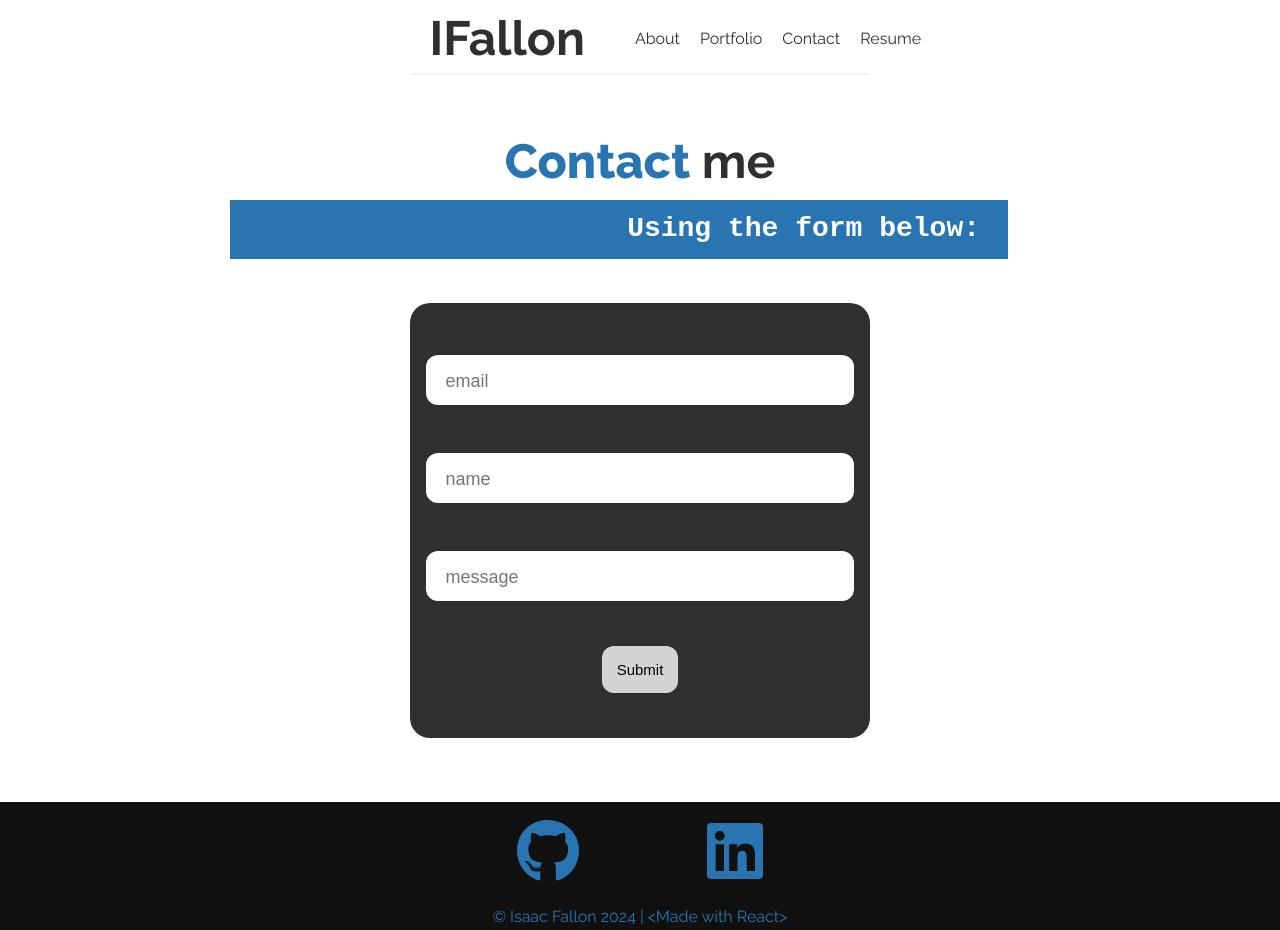
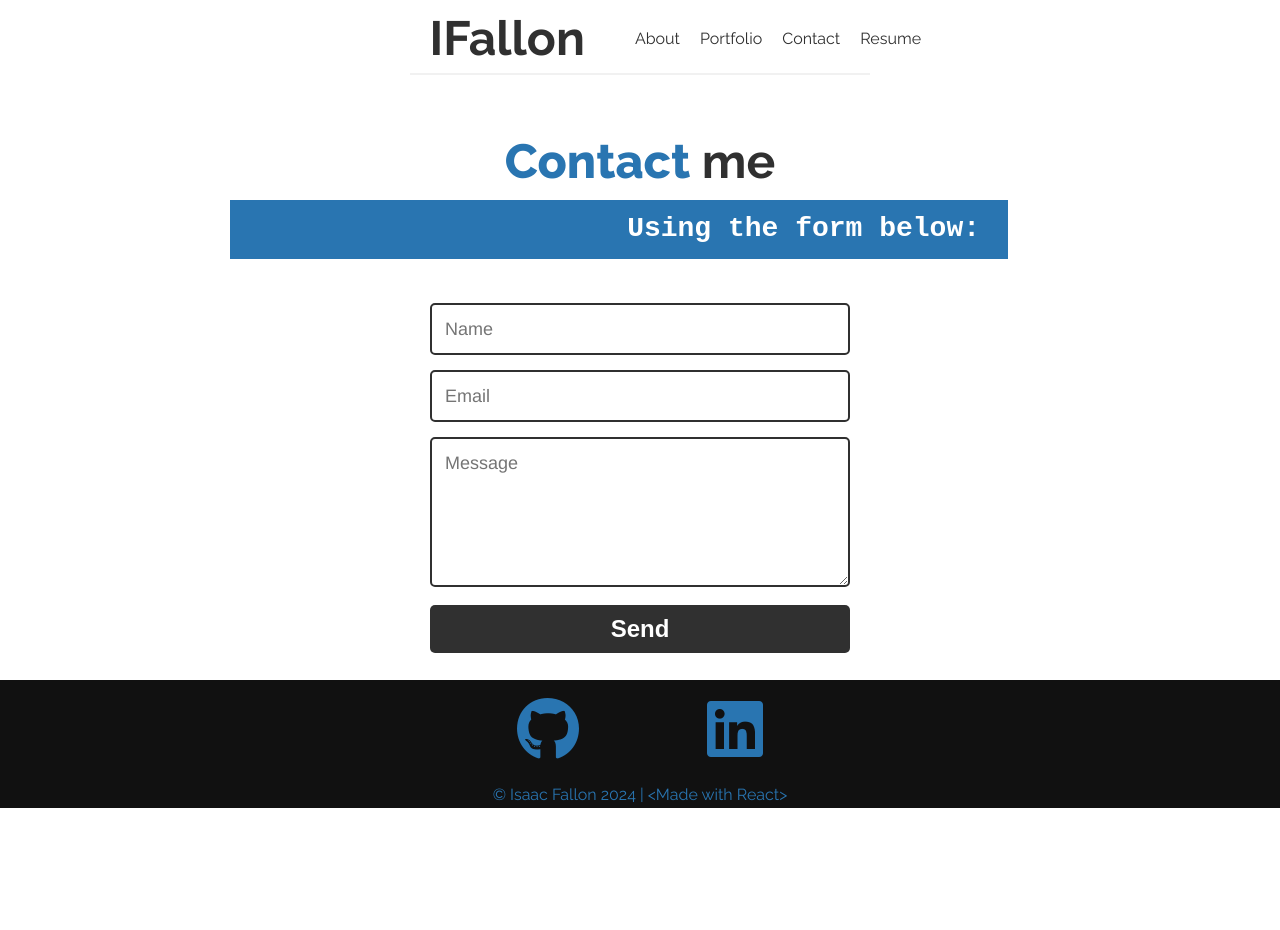
Before and after one commit to isaacfallon/Personal-React-Portfolio, a React (Vite) app: page /Contact in a window 1280 px wide. After the commit the page ends 808 px from the top, so only its background shows below. Built offline with nearby package versions, Linux system fonts and the light colour scheme.

Commit message:
Updated contact form to work with email submission

```diff
--- a/package.json
+++ b/package.json
@@ -11,6 +11,7 @@
     "preview": "vite preview"
   },
   "dependencies": {
+    "@emailjs/browser": "^3.4.0",
     "bootstrap": "^5.2.3",
     "hamburger-react": "^2.5.1",
     "react": "^18.2.0",
--- a/src/App.css
+++ b/src/App.css
@@ -227,6 +227,58 @@ header {
 
 /* ----------Contact styles---------- */
 
+form {
+    max-width: 420px;
+    margin: 0 auto;
+}
+
+.feedback-input {
+    /* color: white; */
+    font-family: Helvetica, Arial, sans-serif;
+    font-weight: 500;
+    font-size: 18px;
+    border-radius: 5px;
+    line-height: 22px;
+    background-color: transparent;
+    border: 2px solid var(--clr-dark);
+    transition: all 0.3s;
+    padding: 13px;
+    margin-bottom: 15px;
+    width: 100%;
+    box-sizing: border-box;
+    outline: 0;
+}
+
+.feedback-input:focus {
+    border: 2px solid var(--clr-accent)
+}
+
+textarea {
+    height: 150px;
+    line-height: 150%;
+    resize: vertical;
+}
+
+[type="submit"] {
+    font-family: 'Montserrat', Arial, Helvetica, sans-serif;
+    width: 100%;
+    background: var(--clr-dark);
+    border-radius: 5px;
+    border: 0;
+    cursor: pointer;
+    color: white;
+    font-size: 24px;
+    padding-top: 10px;
+    padding-bottom: 10px;
+    transition: all 0.3s;
+    margin-top: -4px;
+    font-weight: 700;
+}
+
+[type="submit"]:hover {
+    background: var(--clr-accent);
+}
+
 .contactHeaderContainer {
     text-align: center;
     padding: 1em;
@@ -427,6 +479,7 @@ button:hover {
         width: 60%;
         margin-bottom: 4em;
     }
+
     .navLink:hover {
         color: var(--clr-accent);
     }
--- a/src/pages/Contact.jsx
+++ b/src/pages/Contact.jsx
@@ -1,84 +1,120 @@
 import { validateEmail } from '../../utils';
 import { useState } from 'react';
+import emailjs from '@emailjs/browser';
+import React, { useRef } from 'react';
 
 export default function Contact() {
 
-  const [userName, setUserName] = useState('');
-  const [email, setEmail] = useState('');
-  const [message, setMessage] = useState('');
+  // const [userName, setUserName] = useState('');
+  // const [email, setEmail] = useState('');
+  // const [message, setMessage] = useState('');
 
-  const [errorMessage, setErrorMessage] = useState('');
+  // const [errorMessage, setErrorMessage] = useState('');
 
-  const handleInputChange = (e) => {
+  // const handleInputChange = (e) => {
 
-    const { target } = e;
-    const inputType = target.name;
-    const inputValue = target.value;
+  //   const { target } = e;
+  //   const inputType = target.name;
+  //   const inputValue = target.value;
 
-    if (inputType === 'email') {
-      setEmail(inputValue);
-    } else if (inputType === 'userName') {
-      setUserName(inputValue);
-    } else {
-      setMessage(inputValue)
-    }
-  };
+  //   if (inputType === 'email') {
+  //     setEmail(inputValue);
+  //   } else if (inputType === 'userName') {
+  //     setUserName(inputValue);
+  //   } else {
+  //     setMessage(inputValue)
+  //   }
+  // };
 
-  const handleFormSubmit = (e) => {
+  // const handleFormSubmit = (e) => {
+  //   e.preventDefault();
+
+  //   if (!validateEmail(email)) {
+  //     setErrorMessage('Email is invalid');
+  //     return;
+  //   }
+  //   setUserName('');
+  //   setEmail('');
+  //   setMessage('');
+  // };
+
+  const form = useRef();
+
+  const sendEmail = (e) => {
     e.preventDefault();
 
-    if (!validateEmail(email)) {
-      setErrorMessage('Email is invalid');
-      return;
-    }
-    setUserName('');
-    setEmail('');
-    setMessage('');
+    emailjs
+      .sendForm('service_hbmo53g', 'template_h2drr1c', form.current, {
+        publicKey: 'LqXHNdzPFN42y_9KU',
+      })
+      .then(
+        () => {
+          console.log('SUCCESS!');
+          e.target.reset();
+        },
+        (error) => {
+          console.log('FAILED...', error.text);
+        },
+      );
   };
 
   return (
     <>
+
       <div className="contactHeaderContainer">
         <h2><strong>Contact</strong> me</h2>
         <h3 className="sectionSubtitle sectionSubtitlePortfolio">Using the form below:</h3>
       </div>
 
-      <form className="form" onSubmit={handleFormSubmit}>
-        <div className="input-container">
-          <input
-            value={email}
-            name="email"
-            onChange={handleInputChange}
-            type="email"
-            placeholder="email"
-            className="input"
-          />
-        </div>
-        <div className="input-container">
-          <input
-            // value={userName}
-            name="name"
-            onChange={handleInputChange}
-            type="text"
-            placeholder="name"
-            className="input"
-          />
-        </div>
-        <div className="input-container">
-          <input
-            // value={message}
-            name="message"
-            onChange={handleInputChange}
-            type="text"
-            placeholder="message"
-            className="input"
-          />
-        </div>
-
-        <button type="submit">
-          Submit
-        </button>
+      <form ref={form} onSubmit={sendEmail}>
+        <input type="text" name="user_name" className="feedback-input" placeholder="Name"/>
+        <input type="email" name="user_email" className="feedback-input" placeholder="Email" />
+        <textarea name="message" className="feedback-input" placeholder="Message" />
+        <input type="submit" value="Send" />
       </form>
     </>
+    // <>
+    //   <div className="contactHeaderContainer">
+    //     <h2><strong>Contact</strong> me</h2>
+    //     <h3 className="sectionSubtitle sectionSubtitlePortfolio">Using the form below:</h3>
+    //   </div>
+
+    //   <form className="form" onSubmit={handleFormSubmit}>
+    //     <div className="input-container">
+    //       <input
+    //         value={email}
+    //         name="email"
+    //         onChange={handleInputChange}
+    //         type="email"
+    //         placeholder="email"
+    //         className="input"
+    //       />
+    //     </div>
+    //     <div className="input-container">
+    //       <input
+    //         // value={userName}
+    //         name="name"
+    //         onChange={handleInputChange}
+    //         type="text"
+    //         placeholder="name"
+    //         className="input"
+    //       />
+    //     </div>
+    //     <div className="input-container">
+    //       <input
+    //         // value={message}
+    //         name="message"
+    //         onChange={handleInputChange}
+    //         type="text"
+    //         placeholder="message"
+    //         className="input"
+    //       />
+    //     </div>
+
+    //     <button type="submit">
+    //       Submit
+    //     </button>
+    //   </form>
+    // </>
   );
 }
```
Also changed, not shown: 1 other file (tests, documents, lock files or other folders).
